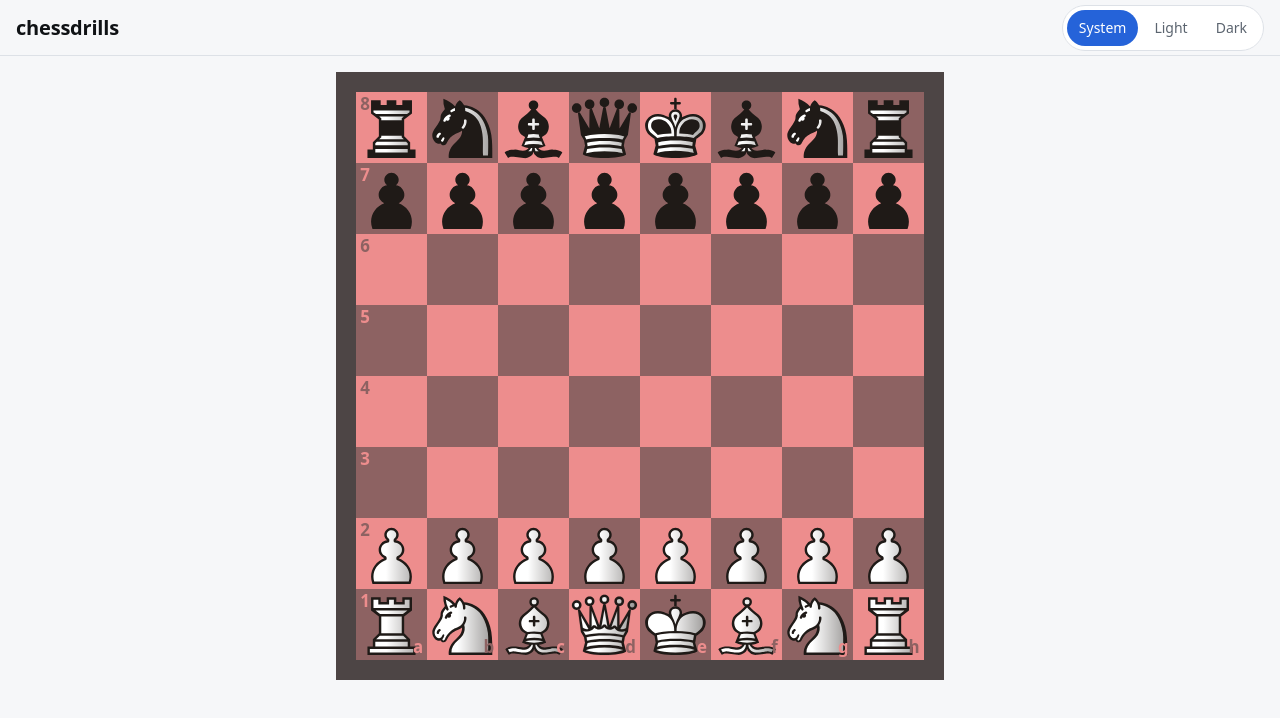
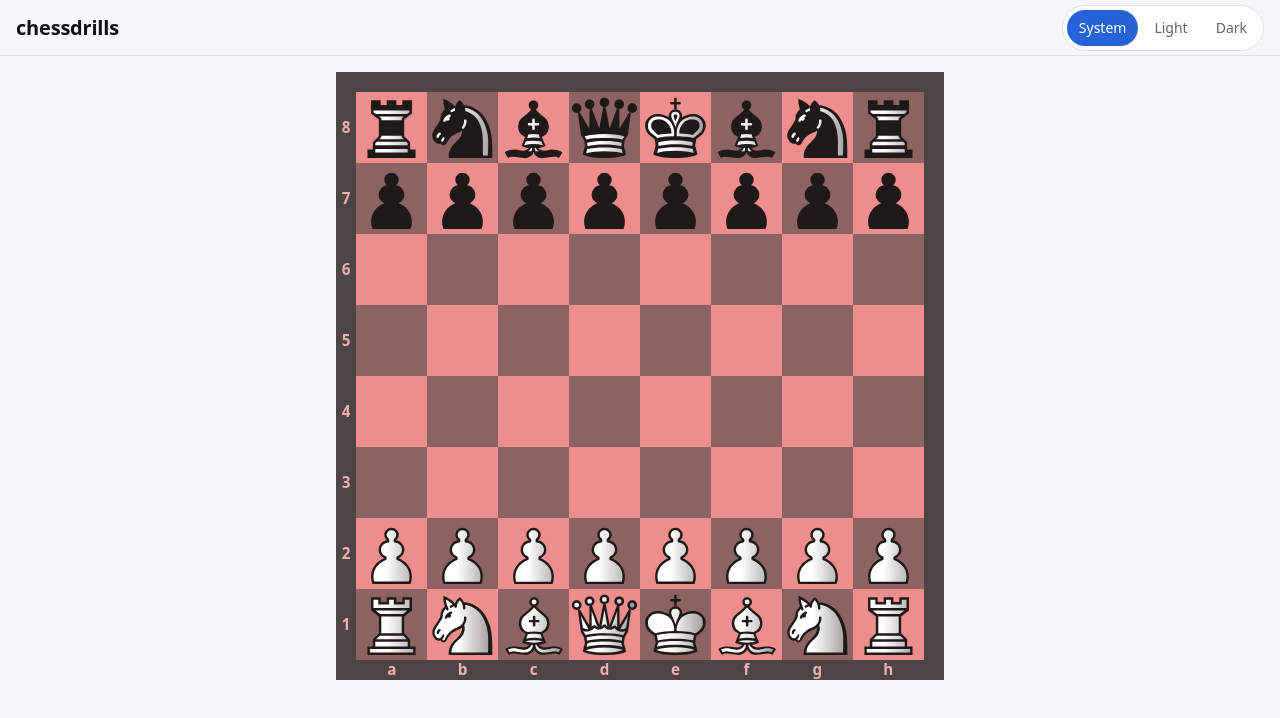
Before and after one commit to podlomar/chessdrills, a Preact app: page / in a window 1280 px wide. Shown: the top 718 px of the page. Built offline with nearby package versions, Linux system fonts and the light colour scheme.

Commit message:
feat(board): move coordinates onto the board frame
Co-Authored-By: Claude Opus 5.5 (1M context) <noreply@anthropic.com>

```diff
--- a/src/board/Board.module.css
+++ b/src/board/Board.module.css
@@ -4,13 +4,45 @@
   margin-inline: auto;
 }
 
-.grid {
+.frame {
+  --rim-size: calc(100cqi / 30);
+
+  position: relative;
+  padding: var(--rim-size);
+  background-color: var(--board-frame);
+}
+
+.squares {
   display: grid;
   grid-template-columns: repeat(8, 1fr);
   grid-template-rows: repeat(8, 1fr);
   aspect-ratio: 1;
   min-inline-size: 0;
-  padding: calc(100cqi / 30);
+  padding: 0;
   border: 0;
-  background-color: var(--board-frame);
 }
+
+.coordinates {
+  position: absolute;
+  display: grid;
+  place-items: center;
+  color: var(--board-coordinate);
+  font-size: calc(var(--rim-size) * 0.75);
+  font-weight: var(--font-weight-bold);
+  line-height: 1;
+  user-select: none;
+}
+
+.ranks {
+  grid-template-rows: repeat(8, 1fr);
+  inset-block: var(--rim-size);
+  inset-inline-start: 0;
+  inline-size: var(--rim-size);
+}
+
+.files {
+  grid-template-columns: repeat(8, 1fr);
+  inset-inline: var(--rim-size);
+  inset-block-end: 0;
+  block-size: var(--rim-size);
+}
--- a/src/board/Board.tsx
+++ b/src/board/Board.tsx
@@ -1,5 +1,5 @@
 import styles from '@/board/Board.module.css';
-import { layoutSquares } from '@/board/layout.ts';
+import { layoutBoard } from '@/board/layout.ts';
 import { Square } from '@/board/Square.tsx';
 import type { Position } from '@/chess/position.ts';
 import type { Color } from '@/chess/types.ts';
@@ -10,13 +10,27 @@ interface BoardProps {
 }
 
 export function Board({ position, orientation }: BoardProps) {
+  const { squares, files, ranks } = layoutBoard(orientation);
+
   return (
     <div class={styles.board}>
-      <fieldset class={styles.grid} aria-label="Chessboard">
-        {layoutSquares(orientation).map((layout) => (
-          <Square key={layout.square} {...layout} piece={position.pieceAt(layout.square)} />
-        ))}
-      </fieldset>
+      <div class={styles.frame}>
+        <fieldset class={styles.squares} aria-label="Chessboard">
+          {squares.map(({ square, tone }) => (
+            <Square key={square} square={square} tone={tone} piece={position.pieceAt(square)} />
+          ))}
+        </fieldset>
+        <div class={`${styles.coordinates} ${styles.ranks}`} aria-hidden="true">
+          {ranks.map((rank) => (
+            <span key={rank}>{rank}</span>
+          ))}
+        </div>
+        <div class={`${styles.coordinates} ${styles.files}`} aria-hidden="true">
+          {files.map((file) => (
+            <span key={file}>{file}</span>
+          ))}
+        </div>
+      </div>
     </div>
   );
 }
--- a/src/board/Square.module.css
+++ b/src/board/Square.module.css
@@ -1,7 +1,4 @@
 .square {
-  --coordinate-inset: calc(100cqi / 150);
-
-  position: relative;
   display: grid;
   place-items: center;
   padding: 0;
@@ -11,29 +8,8 @@
 
 .light {
   background-color: var(--board-light);
-  color: var(--board-dark);
 }
 
 .dark {
   background-color: var(--board-dark);
-  color: var(--board-light);
 }
-
-.coordinate {
-  position: absolute;
-  font-size: calc(100cqi / 36);
-  font-weight: var(--font-weight-bold);
-  line-height: 1;
-  pointer-events: none;
-  user-select: none;
-}
-
-.rank {
-  inset-block-start: var(--coordinate-inset);
-  inset-inline-start: var(--coordinate-inset);
-}
-
-.file {
-  inset-block-end: var(--coordinate-inset);
-  inset-inline-end: var(--coordinate-inset);
-}
--- a/src/board/Square.tsx
+++ b/src/board/Square.tsx
@@ -1,20 +1,18 @@
 import type { SquareTone } from '@/board/layout.ts';
 import { Piece } from '@/board/Piece.tsx';
 import styles from '@/board/Square.module.css';
-import type { Piece as ChessPiece, Square as ChessSquare, File, Rank } from '@/chess/types.ts';
+import type { Piece as ChessPiece, Square as ChessSquare } from '@/chess/types.ts';
 
 interface SquareProps {
   square: ChessSquare;
   tone: SquareTone;
   piece?: ChessPiece;
-  fileLabel?: File;
-  rankLabel?: Rank;
 }
 
 const describe = (square: ChessSquare, piece?: ChessPiece): string =>
   piece ? `${square}, ${piece.color} ${piece.kind}` : square;
 
-export function Square({ square, tone, piece, fileLabel, rankLabel }: SquareProps) {
+export function Square({ square, tone, piece }: SquareProps) {
   return (
     <button
       type="button"
@@ -22,16 +20,6 @@ export function Square({ square, tone, piece, fileLabel, rankLabel }: SquareProp
       aria-label={describe(square, piece)}
     >
       {piece && <Piece piece={piece} />}
-      {rankLabel && (
-        <span class={`${styles.coordinate} ${styles.rank}`} aria-hidden="true">
-          {rankLabel}
-        </span>
-      )}
-      {fileLabel && (
-        <span class={`${styles.coordinate} ${styles.file}`} aria-hidden="true">
-          {fileLabel}
-        </span>
-      )}
     </button>
   );
 }
--- a/src/board/layout.ts
+++ b/src/board/layout.ts
@@ -5,8 +5,12 @@ export type SquareTone = 'light' | 'dark';
 export interface BoardSquare {
   square: Square;
   tone: SquareTone;
-  fileLabel?: File;
-  rankLabel?: Rank;
+}
+
+export interface BoardLayout {
+  squares: readonly BoardSquare[];
+  files: readonly File[];
+  ranks: readonly Rank[];
 }
 
 const files: readonly File[] = ['a', 'b', 'c', 'd', 'e', 'f', 'g', 'h'];
@@ -15,15 +19,14 @@ const ranks: readonly Rank[] = ['1', '2', '3', '4', '5', '6', '7', '8'];
 const toneOf = (fileIndex: number, rankIndex: number): SquareTone =>
   (fileIndex + rankIndex) % 2 === 0 ? 'dark' : 'light';
 
-export const layoutSquares = (orientation: Color): readonly BoardSquare[] => {
+export const layoutBoard = (orientation: Color): BoardLayout => {
   const rows = orientation === 'white' ? [...ranks].reverse() : ranks;
   const columns = orientation === 'white' ? files : [...files].reverse();
-  return rows.flatMap((rank, row) =>
-    columns.map((file, column) => ({
+  const squares = rows.flatMap((rank) =>
+    columns.map((file) => ({
       square: `${file}${rank}` as const,
       tone: toneOf(files.indexOf(file), ranks.indexOf(rank)),
-      fileLabel: row === rows.length - 1 ? file : undefined,
-      rankLabel: column === 0 ? rank : undefined,
     })),
   );
+  return { squares, files: columns, ranks: rows };
 };
--- a/src/styles/tokens.css
+++ b/src/styles/tokens.css
@@ -33,6 +33,7 @@
   --board-light: #ed8d8d;
   --board-dark: #8d6262;
   --board-frame: #4d4545;
+  --board-coordinate: #f2b0b0;
   --board-last-move: rgb(255 214 0 / 0.4);
   --board-selected: rgb(20 85 30 / 0.5);
 
```
